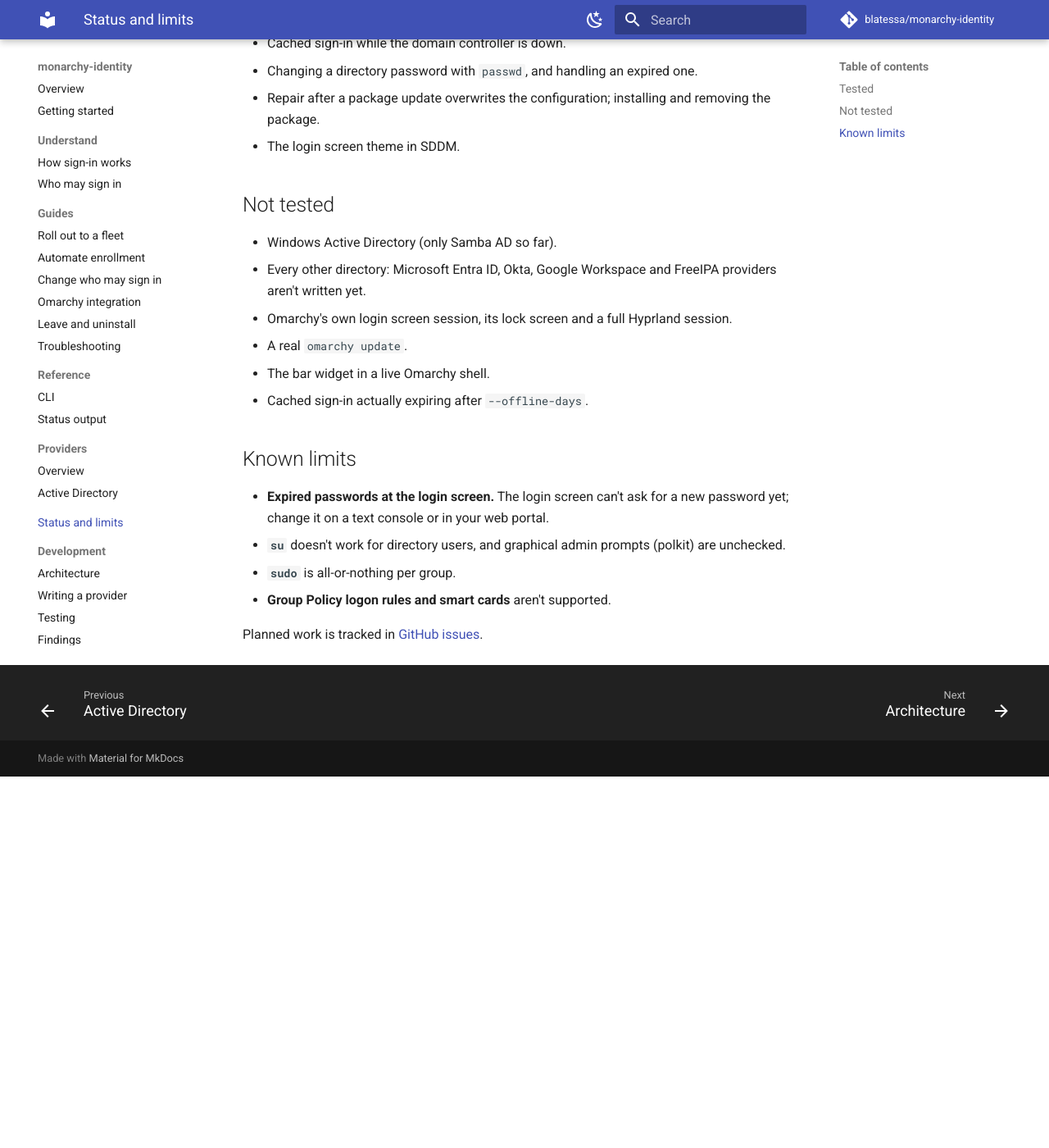
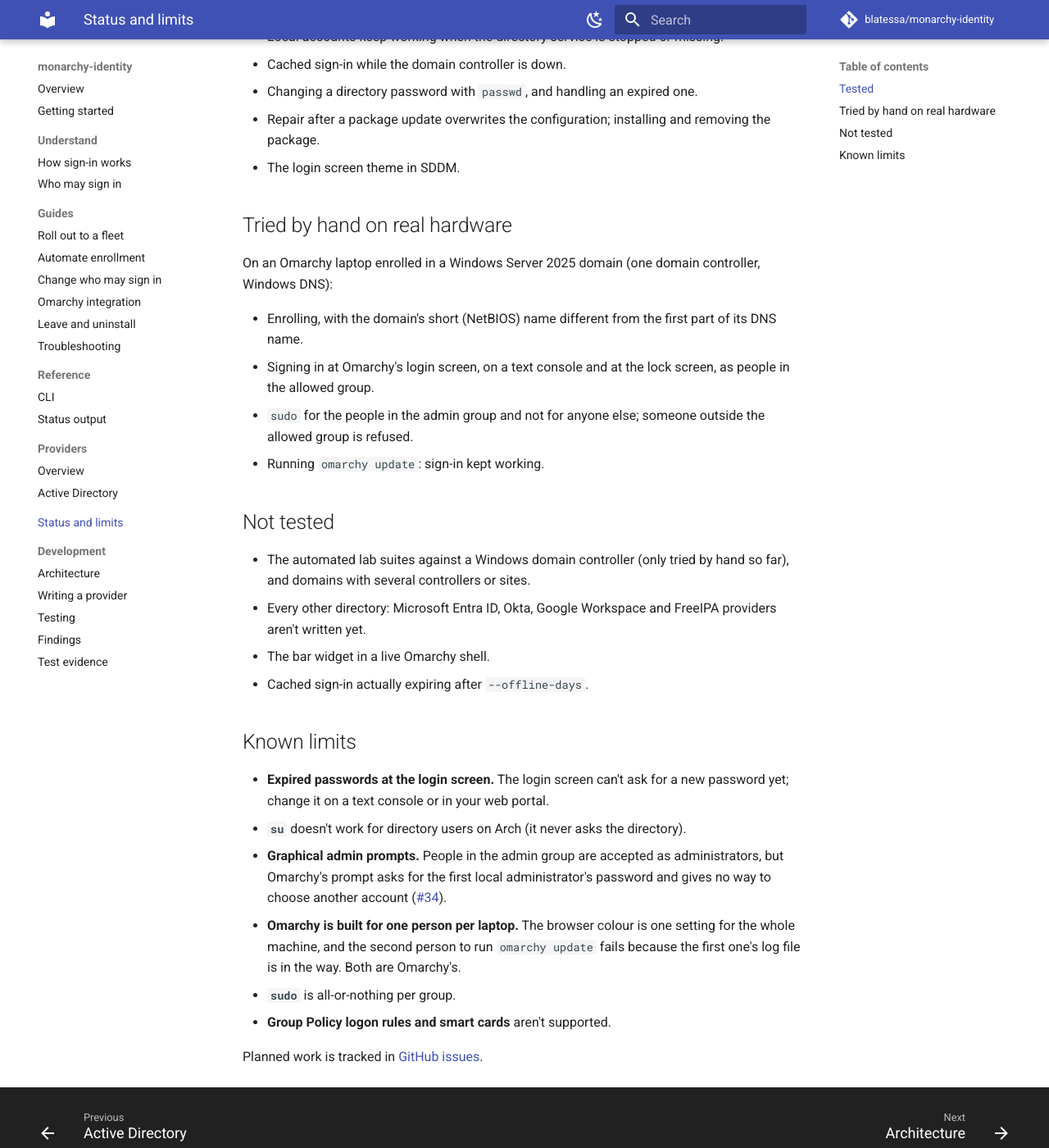
Before and after one commit to blatessa/monarchy-identity, an MkDocs documentation site: the page built from docs/status.md, in a window 1280 px wide and 1400 px high, scrolled down 645 px. Shown: the whole window at 82% size. Built offline with MkDocs 1.6.1 and Material for MkDocs 9.7.7, drawn with Linux system fonts in a browser that asks for light colours; comment, search, counter and statistics services are not loaded; before the commit the page ends 1592 px from its top, so only the background shows below that; some of the changed text lies outside the part shown.

Commit message:
Docs: say what has been tried on real hardware
The README and status page still said Windows AD, Omarchy's login screen and the lock screen were
untested. They were tried by hand on a real Omarchy laptop against a Windows Server 2025 domain
(enroll, login screen, console, lock screen, sudo group, omarchy update), so move them out of
"not tested", keep the lab suites against a Windows DC listed as untested, and record the limits found:
the graphical admin prompt (#34) and Omarchy's single-user assumptions.

docs: README.md, docs/status.md, docs/dev/testing.md.

Co-Authored-By: Claude Sonnet 5.5 <noreply@anthropic.com>

```diff
--- a/docs/status.md
+++ b/docs/status.md
@@ -1,8 +1,8 @@
 # Status and limits
 
 monarchy-identity is a prototype (version 0.1.0). What's listed under "Tested" is covered by automated tests against a
-Samba AD domain and an Arch virtual machine set up with Omarchy's sign-in and login-screen files. Everything else is
-untested.
+Samba AD domain and an Arch virtual machine set up with Omarchy's sign-in and login-screen files. "Tried by hand" is what
+has been checked on a real Omarchy laptop against a Windows Server domain. Everything else is untested.
 
 ## Tested
 
@@ -19,12 +19,20 @@ Only the Active Directory provider exists so far. With it:
 - Repair after a package update overwrites the configuration; installing and removing the package.
 - The login screen theme in SDDM.
 
+## Tried by hand on real hardware
+
+On an Omarchy laptop enrolled in a Windows Server 2025 domain (one domain controller, Windows DNS):
+
+- Enrolling, with the domain's short (NetBIOS) name different from the first part of its DNS name.
+- Signing in at Omarchy's login screen, on a text console and at the lock screen, as people in the allowed group.
+- `sudo` for the people in the admin group and not for anyone else; someone outside the allowed group is refused.
+- Running `omarchy update`: sign-in kept working.
+
 ## Not tested
 
-- Windows Active Directory (only Samba AD so far).
+- The automated lab suites against a Windows domain controller (only tried by hand so far), and domains with several
+  controllers or sites.
 - Every other directory: Microsoft Entra ID, Okta, Google Workspace and FreeIPA providers aren't written yet.
-- Omarchy's own login screen session, its lock screen and a full Hyprland session.
-- A real `omarchy update`.
 - The bar widget in a live Omarchy shell.
 - Cached sign-in actually expiring after `--offline-days`.
 
@@ -32,7 +40,12 @@ Only the Active Directory provider exists so far. With it:
 
 - **Expired passwords at the login screen.** The login screen can't ask for a new password yet; change it on a text
   console or in your web portal.
-- **`su`** doesn't work for directory users, and graphical admin prompts (polkit) are unchecked.
+- **`su`** doesn't work for directory users on Arch (it never asks the directory).
+- **Graphical admin prompts.** People in the admin group are accepted as administrators, but Omarchy's prompt asks for
+  the first local administrator's password and gives no way to choose another account
+  ([#34](https://github.com/blatessa/monarchy-identity/issues/34)).
+- **Omarchy is built for one person per laptop.** The browser colour is one setting for the whole machine, and the
+  second person to run `omarchy update` fails because the first one's log file is in the way. Both are Omarchy's.
 - **`sudo`** is all-or-nothing per group.
 - **Group Policy logon rules and smart cards** aren't supported.
 
```
Also changed, not shown: README.md (+2 -2 lines), docs/dev/testing.md (+2 -2 lines).
